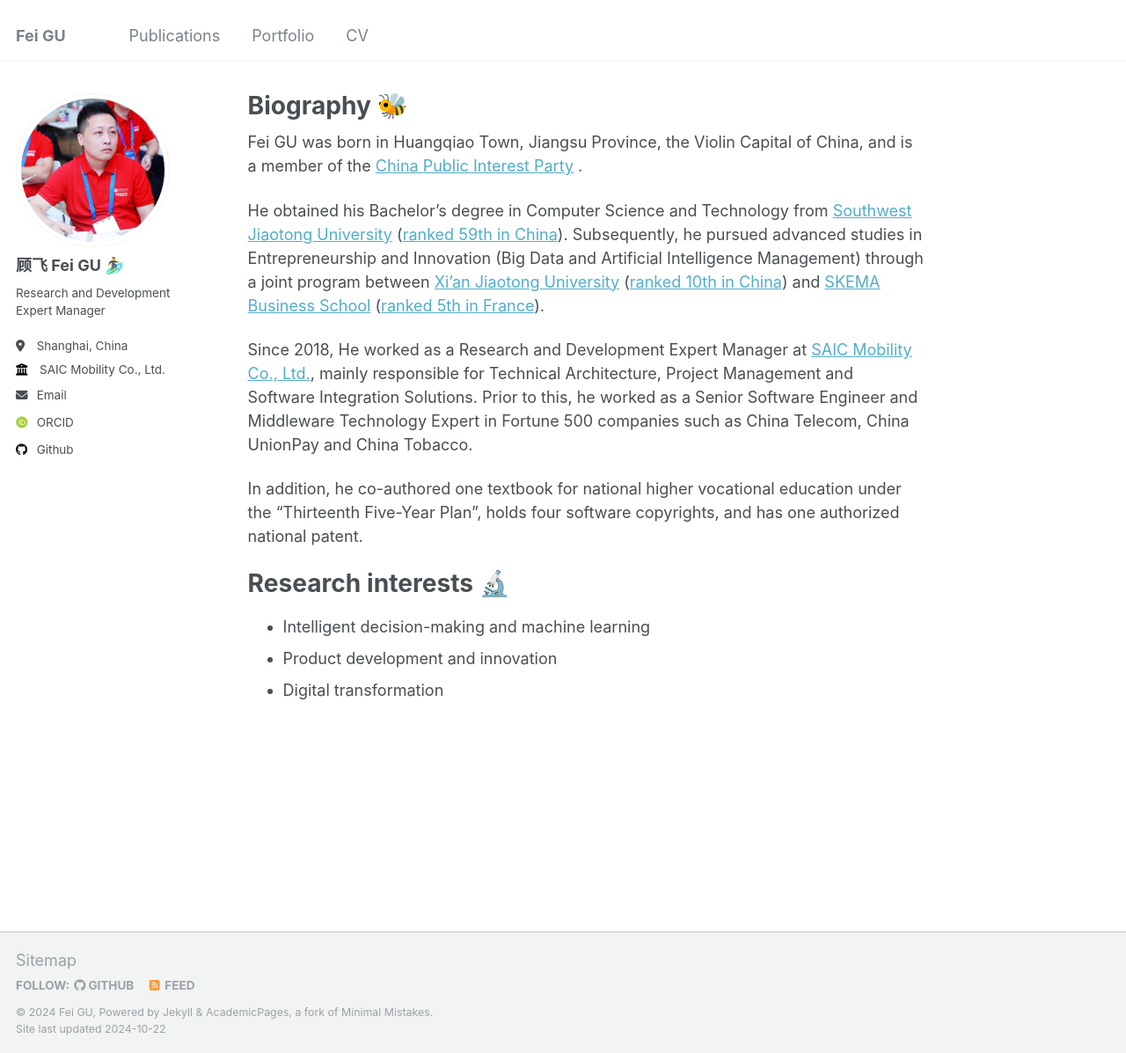
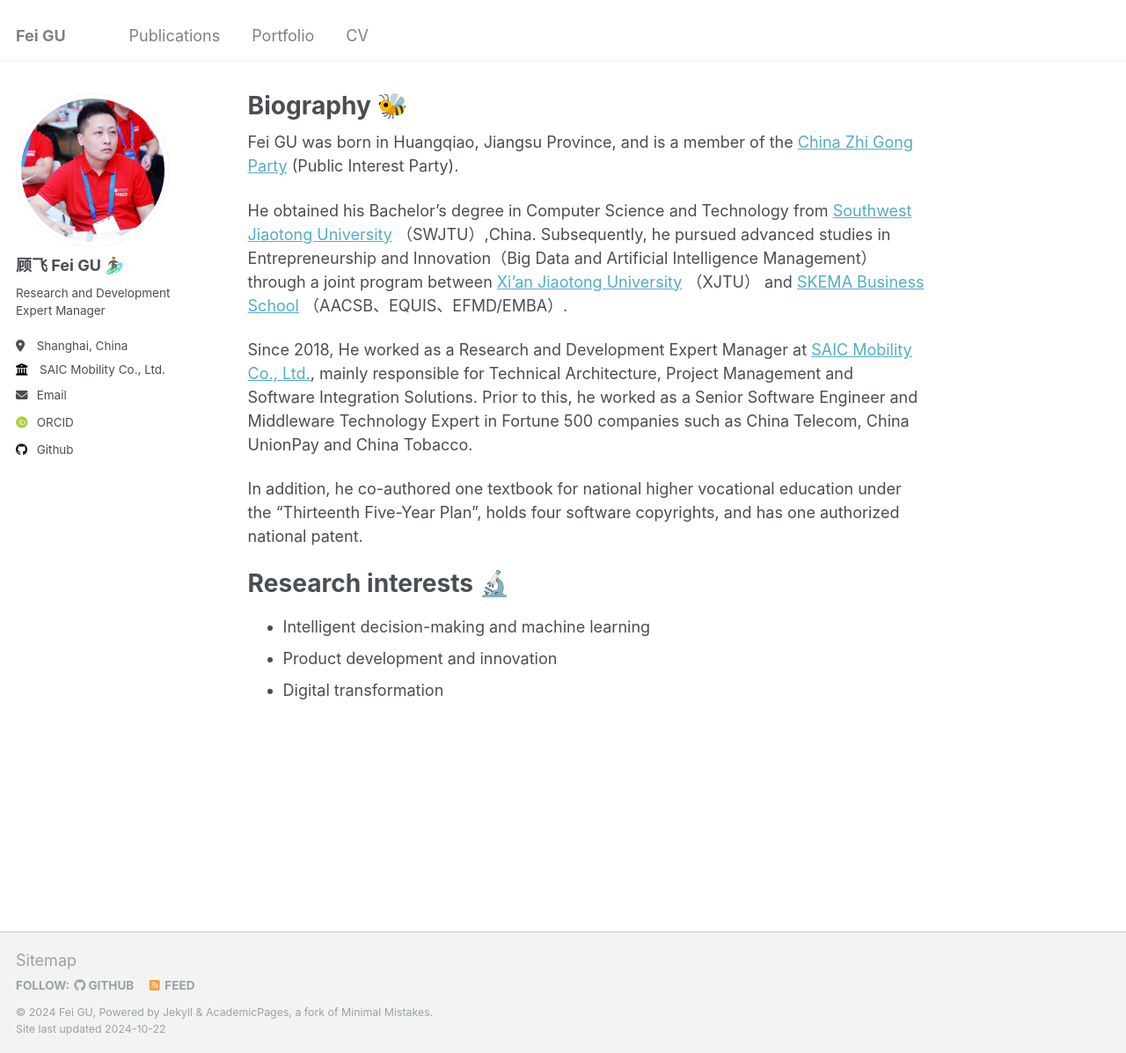
Before and after one commit to rongmax-gufei/rongmax-gufei.github.io, a Jekyll site: the page built from _pages/about.md, in a window 1280 px wide and 1197 px high. Shown: the whole window at 88% size. Built offline with Jekyll 4.4.1, drawn with Linux system fonts in a browser that asks for light colours; some web fonts are replaced.

Commit message:
Update about.md

```diff
--- a/_pages/about.md
+++ b/_pages/about.md
@@ -7,9 +7,9 @@ redirect_from:
   - /about.html
 ---
 
-Fei GU was born in Huangqiao Town, Jiangsu Province, the Violin Capital of China, and is a member of the [China Public Interest Party](https://www.zg.org.cn) .
+Fei GU was born in Huangqiao, Jiangsu Province, and is a member of the [China Zhi Gong Party](https://www.zg.org.cn) (Public Interest Party).
 
-He obtained his Bachelor's degree in Computer Science and Technology from [Southwest Jiaotong University](https://www.swjtu.edu.cn) ([ranked 59th in China](https://www.gaokao.cn/colleges/rank?fromcoop=bdkp&ranktype=4&schoolid=51)). Subsequently, he pursued advanced studies in Entrepreneurship and Innovation (Big Data and Artificial Intelligence Management) through a joint program between [Xi'an Jiaotong University](https://news.xjtu.edu.cn/info/1033/190939.htm) ([ranked 10th in China](https://www.gaokao.cn/colleges/rank?fromcoop=bdkp&ranktype=4&schoolid=330)) and [SKEMA Business School](https://www.skema.edu/en/programmes/msc-entrepreneurship-innovation) ([ranked 5th in France](https://www.skema.edu/en/rankings)).
+He obtained his Bachelor's degree in Computer Science and Technology from [Southwest Jiaotong University](https://www.swjtu.edu.cn) （SWJTU）,China. Subsequently, he pursued advanced studies in Entrepreneurship and Innovation（Big Data and Artificial Intelligence Management）through a joint program between [Xi'an Jiaotong University](https://news.xjtu.edu.cn/info/1033/190939.htm) （XJTU） and [SKEMA Business School]([https://www.skema.edu/en/programmes/msc-entrepreneurship-innovation](https://www.skema.edu/en/rankings)) （AACSB、EQUIS、EFMD/EMBA）.
 
 Since 2018, He worked as a Research and Development Expert Manager at [SAIC Mobility Co., Ltd.](https://www.saicmobility.com/), mainly responsible for Technical Architecture, Project Management and Software Integration Solutions. Prior to this, he worked as a Senior Software Engineer and Middleware Technology Expert in Fortune 500 companies such as China Telecom, China UnionPay and China Tobacco.
 
```
